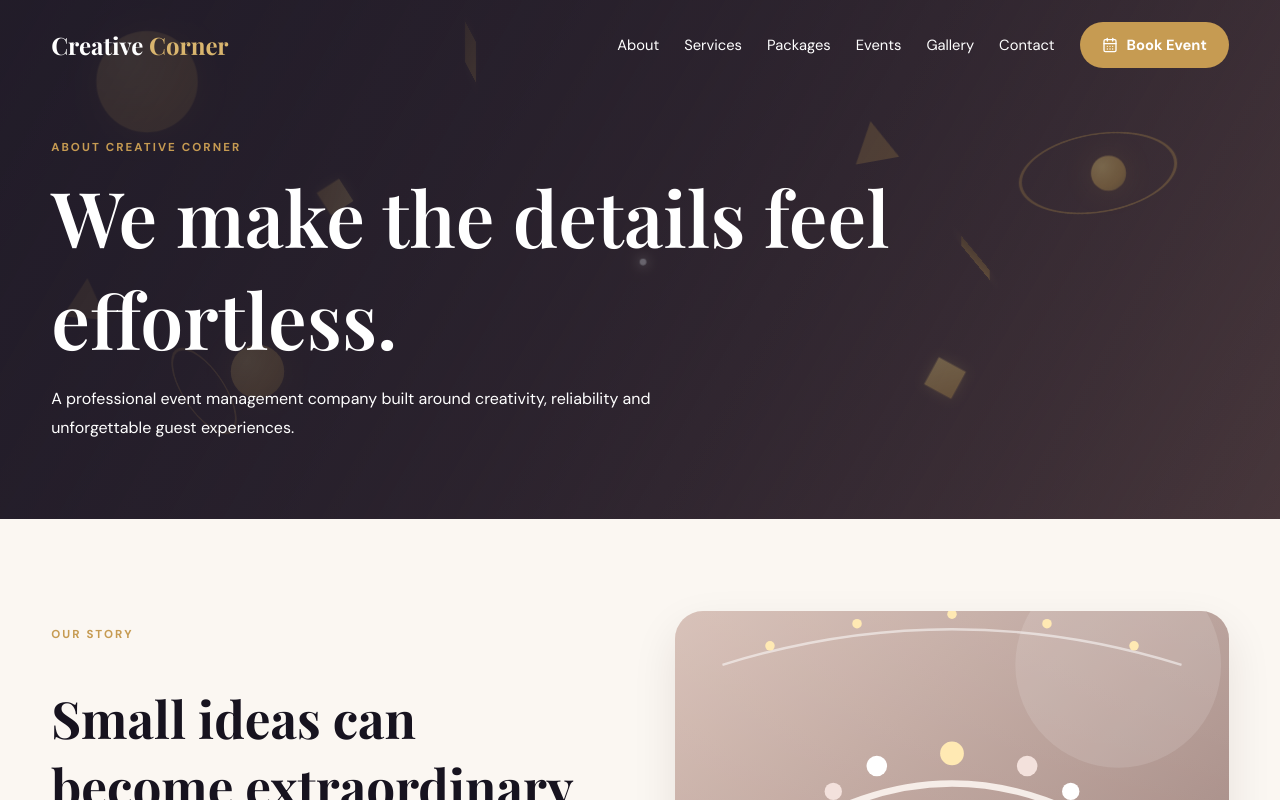
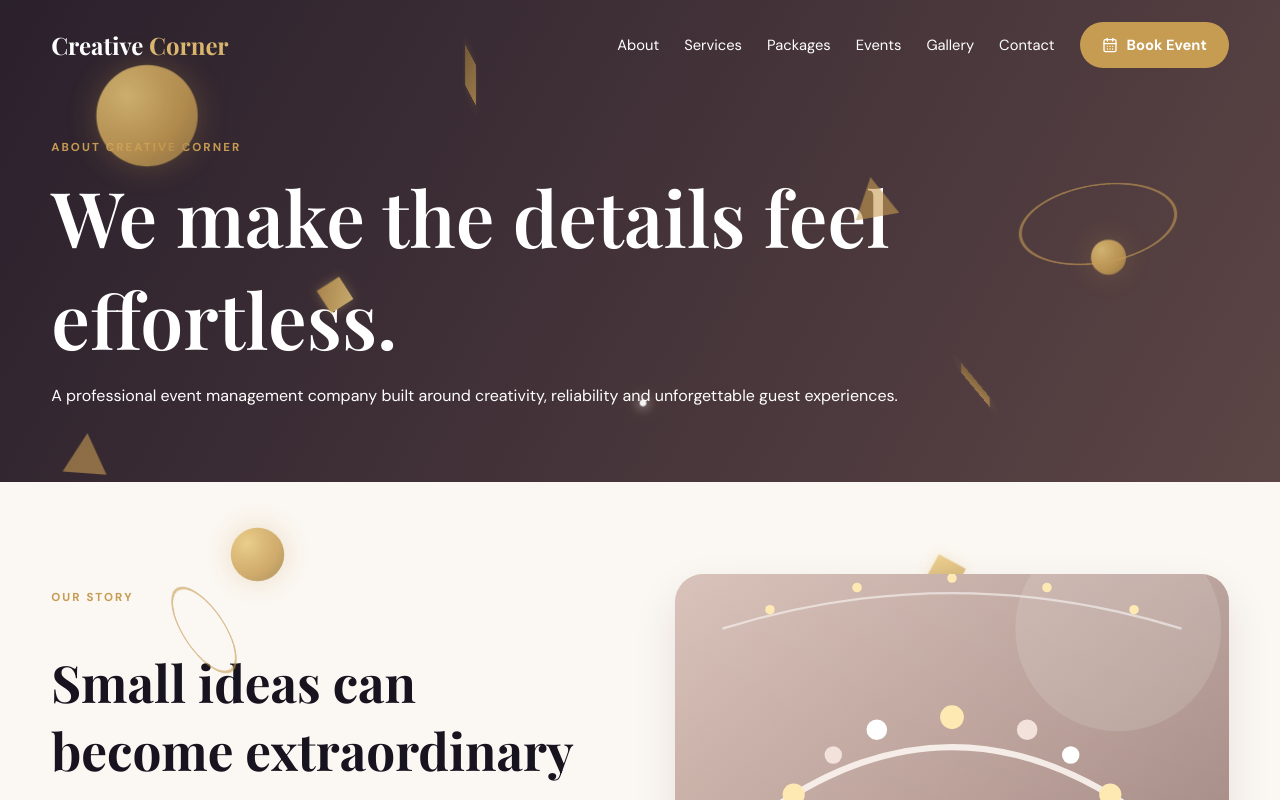
Before and after one commit to hamza-2308/Creative-Corner-NextJS, a Next.js app: page /about in a window 1280 px wide. Shown: the top 800 px of the page. Built offline with nearby package versions, Linux system fonts and the light colour scheme; no server answers; the database is empty.

Commit message:
set images

```diff
--- a/app/about/page.tsx
+++ b/app/about/page.tsx
@@ -19,15 +19,12 @@ export default async function About() {
 
   return (
     <>
-      <section className="page-hero about-hero">
+      <section className="page-hero">
         <Hero3D />
-        <div className="about-hero-overlay" />
-        <div className="container about-hero-content">
+        <div className="container">
           <div className="eyebrow">About Creative Corner</div>
           <h1>We make the details feel effortless.</h1>
-          <p style={{ maxWidth: 650, lineHeight: 1.8 }}>
-            A professional event management company built around creativity, reliability and unforgettable guest experiences.
-          </p>
+          <p>A professional event management company built around creativity, reliability and unforgettable guest experiences.</p>
         </div>
       </section>
 
--- a/app/events/page.tsx
+++ b/app/events/page.tsx
@@ -1,3 +1,3 @@
 import { db } from "@/lib/db"; import Link from "next/link"; import { Hero3D } from "@/components/Hero3D";
 export const dynamic = "force-dynamic";
-export default async function Events(){const events=await db.event.findMany({where:{completed:true},orderBy:{date:"desc"}});return <><section className="page-hero"><Hero3D/><div className="container"><div className="eyebrow">Previous Events / Portfolio</div><h1>Proof in every celebration.</h1></div></section><section className="section"><div className="container">{events.length?<div className="grid grid-3">{events.map(e=><article className="card" key={e.id}><div className="image-box"><img src={e.images} alt={e.name}/></div><div className="card-body"><span className="tag">{e.type}</span><h2 className="serif">{e.name}</h2><p className="muted">{e.date.toLocaleDateString()} · {e.location}</p><p className="muted">{e.description}</p><b>Services</b><p className="muted">{e.services.split("|").join(" · ")}</p></div></article>)}</div>:<div className="empty">No past events found. Run <code>npm run db:setup</code> to load sample data.</div>}</div></section></>}
+export default async function Events(){const events=await db.event.findMany({where:{completed:true},orderBy:{date:"desc"}});return <><section className="page-hero"><Hero3D/><div className="container"><div className="eyebrow">Previous Events / Portfolio</div><h1>Proof in every celebration.</h1><p>A showcase of the memorable events we have planned, managed and delivered with excellence.</p></div></section><section className="section"><div className="container">{events.length?<div className="grid grid-3">{events.map(e=><article className="card" key={e.id}><div className="image-box"><img src={e.images} alt={e.name}/></div><div className="card-body"><span className="tag">{e.type}</span><h2 className="serif">{e.name}</h2><p className="muted">{e.date.toLocaleDateString()} · {e.location}</p><p className="muted">{e.description}</p><b>Services</b><p className="muted">{e.services.split("|").join(" · ")}</p></div></article>)}</div>:<div className="empty">No past events found. Run <code>npm run db:setup</code> to load sample data.</div>}</div></section></>}
```
